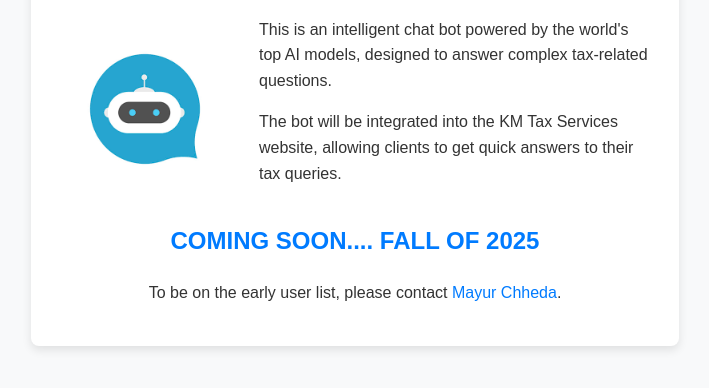
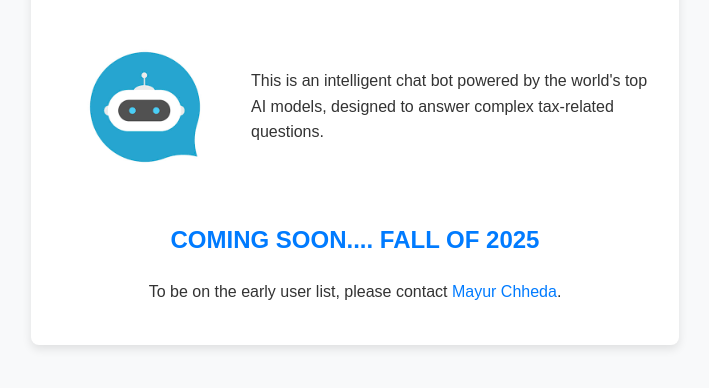
Before and after one commit to mayurchheda/projects, a plain HTML site: page TaxGPTChatBot.html in a window 1280 px wide. Shown: the part 108-496 px from the top of the page, without its empty margins (285-994 px from the left). Drawn offline with Linux system fonts and the light colour scheme.

Commit message:
Update TaxGPTChatBot.html

```diff
--- a/TaxGPTChatBot.html
+++ b/TaxGPTChatBot.html
@@ -42,8 +42,8 @@
         .flex-row {
             display: flex;
             align-items: center;
-            gap: 1.5rem;
-            margin-bottom: 1rem;
+            gap: 1.0rem;
+            margin-bottom: 1.5rem;
         }
         .flex-row img {
             width: 50%;
@@ -64,9 +64,9 @@
             <div class="flex-row">
                 <img src="Images/Chatbot_img.png" alt="Tax GPT Chat Bot">
                 <div class= "desc">This is an intelligent chat bot powered by the world's top AI models, designed to answer complex tax-related questions.
-                    <p>The bot will be integrated into the KM Tax Services website, allowing clients to get quick answers to their tax queries.</p>
                 </div>
             </div>
+
         <h2>COMING SOON.... FALL OF 2025</h2>
         <p style="text-align: center;">To be on the early user list, please contact <a href="mailto:profchheda@gmail.com">Mayur Chheda</a>.</p>
     </div>
```
